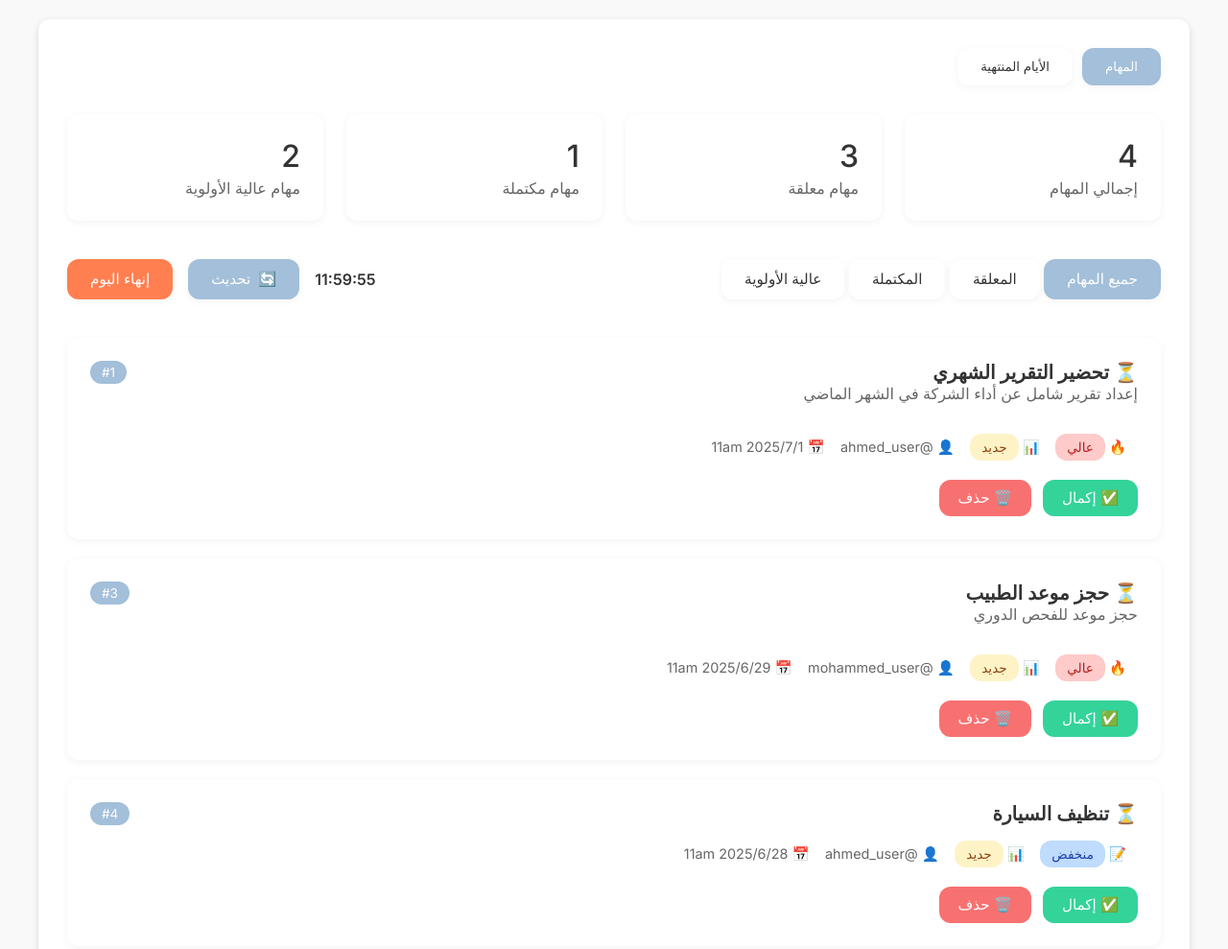
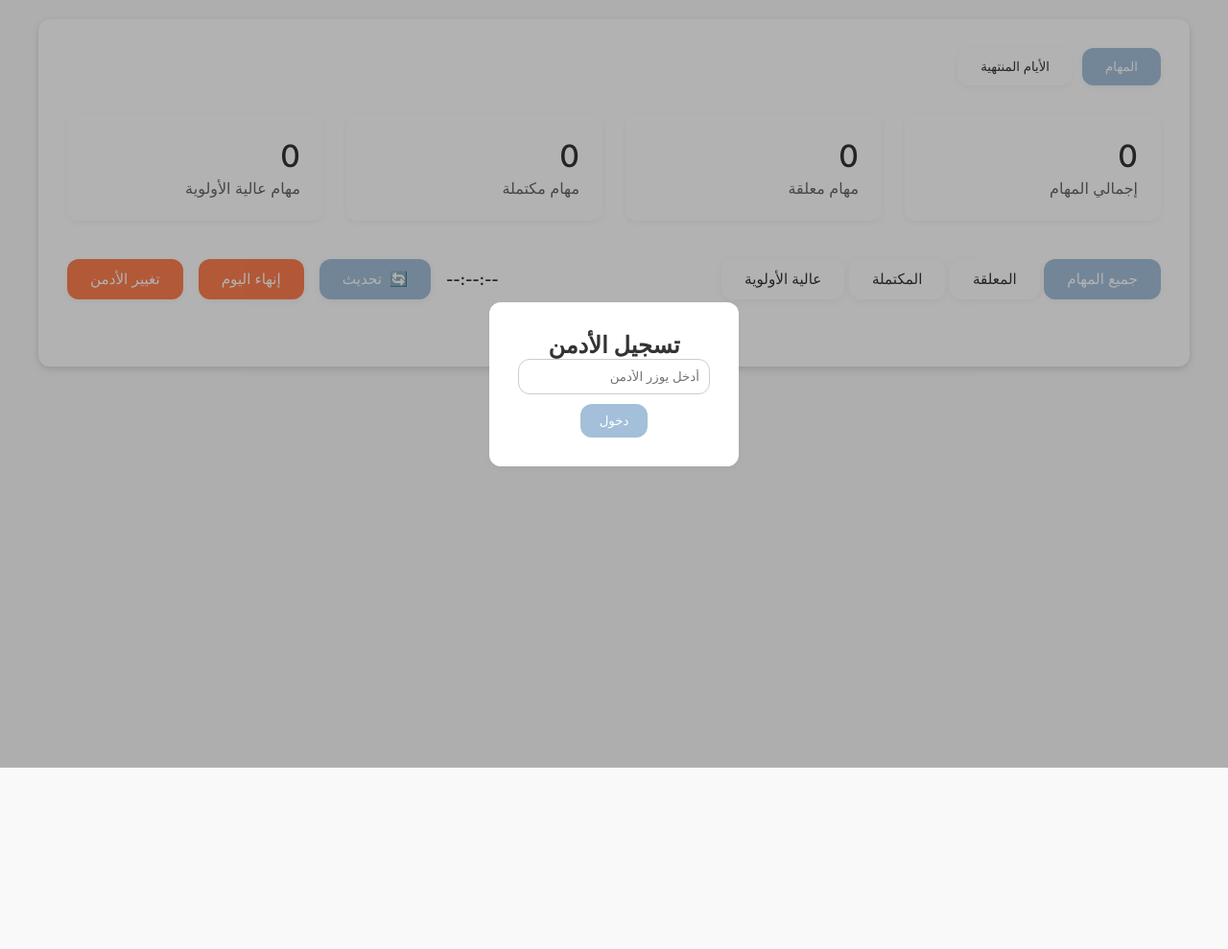
Before and after one commit to FayaIQ/todo, a website: page public/index.html in a window 1280 px wide. Shown: the top 989 px of the page at 96% size. After the commit the page ends 800 px from the top, so only its background shows below. Drawn offline with Linux system fonts and the light colour scheme; no server answers.

Commit message:
Add multi-admin support

```diff
--- a/public/index.html
+++ b/public/index.html
@@ -34,6 +34,44 @@ body {
   color: var(--text-primary);
   min-height: 100vh;
   padding: 20px;
+}
+
+#loginOverlay {
+  position: fixed;
+  top: 0;
+  left: 0;
+  width: 100%;
+  height: 100%;
+  background: rgba(0,0,0,0.3);
+  display: flex;
+  align-items: center;
+  justify-content: center;
+  z-index: 1000;
+}
+
+#loginBox {
+  background: var(--surface-color);
+  padding: 30px;
+  border-radius: var(--border-radius);
+  box-shadow: 0 2px 8px var(--shadow-light);
+  text-align: center;
+}
+
+#loginBox input {
+  padding: 10px;
+  border-radius: var(--border-radius);
+  border: 1px solid #ccc;
+  width: 200px;
+  margin-bottom: 10px;
+}
+
+#loginBox button {
+  padding: 10px 20px;
+  border: none;
+  border-radius: var(--border-radius);
+  background: var(--accent-color);
+  color: #fff;
+  cursor: pointer;
 }
 
 .container {
@@ -351,6 +389,14 @@ body {
 </head>
 
 <body>
+    <div id="loginOverlay" style="display:none;">
+        <div id="loginBox">
+            <h2>تسجيل الأدمن</h2>
+            <input type="text" id="adminInput" placeholder="أدخل يوزر الأدمن">
+            <br>
+            <button id="loginBtn">دخول</button>
+        </div>
+    </div>
     <div class="container">
         <div class="tabs">
             <button id="tasksTabBtn" class="tab-btn active">المهام</button>
@@ -390,6 +436,7 @@ body {
                     تحديث
                 </button>
                 <button class="finish-day-btn" onclick="finishDay()">إنهاء اليوم</button>
+                <button class="finish-day-btn" onclick="showLogin()">تغيير الأدمن</button>
             </div>
 
             <div id="loadingState" class="loading" style="display: none;">
@@ -414,9 +461,11 @@ body {
         let currentFilter = 'all';
         let lastFinished = null;
         let countdownInterval;
+        let adminUsername = localStorage.getItem('adminUsername');
 
         // تحميل المهام من ملف JSON
         async function loadTasks() {
+            if (!adminUsername) return;
             const loadingState = document.getElementById('loadingState');
             const tasksContainer = document.getElementById('tasksContainer');
 
@@ -425,15 +474,15 @@ body {
 
             try {
                 // محاولة قراءة ملف المهام
-                const response = await fetch('tasks.json');
+                const response = await fetch('tasks.json?admin=' + encodeURIComponent(adminUsername));
 
                 if (response.ok) {
                     const data = await response.json();
-                    tasks = (data.tasks || []).map(t => ({ archived: t.archived || false, archivedAt: t.archivedAt || null, ...t }));
+                    tasks = (data.tasks || []).filter(t => t.adminUsername === adminUsername).map(t => ({ archived: t.archived || false, archivedAt: t.archivedAt || null, ...t }));
                     lastFinished = new Date(data.lastFinished || data.lastUpdated).getTime();
                 } else {
                     // إذا لم يوجد الملف، استخدم بيانات تجريبية
-                    tasks = generateSampleTasks();
+                    tasks = generateSampleTasks().filter(t => t.adminUsername === adminUsername);
                     lastFinished = Date.now();
                 }
 
@@ -443,7 +492,7 @@ body {
                 startCountdown();
             } catch (error) {
                 console.log('لم يتم العثور على ملف المهام، سيتم استخدام بيانات تجريبية');
-                tasks = generateSampleTasks();
+                tasks = generateSampleTasks().filter(t => t.adminUsername === adminUsername);
                 lastFinished = Date.now();
                 updateStats();
                 displayTasks();
@@ -468,6 +517,7 @@ body {
                     createdAt: new Date(Date.now() - 86400000).toISOString(),
                     userId: 123456789,
                     username: "ahmed_user",
+                    adminUsername: "admin1",
                     tags: []
                 },
                 {
@@ -482,6 +532,7 @@ body {
                     completedAt: new Date(Date.now() - 86400000).toISOString(),
                     userId: 123456789,
                     username: "sara_user",
+                    adminUsername: "admin1",
                     tags: []
                 },
                 {
@@ -495,6 +546,7 @@ body {
                     createdAt: new Date(Date.now() - 259200000).toISOString(),
                     userId: 987654321,
                     username: "mohammed_user",
+                    adminUsername: "admin2",
                     tags: []
                 },
                 {
@@ -508,6 +560,7 @@ body {
                     createdAt: new Date(Date.now() - 345600000).toISOString(),
                     userId: 123456789,
                     username: "ahmed_user",
+                    adminUsername: "admin1",
                     tags: []
                 },
                 {
@@ -523,6 +576,7 @@ body {
                     completedAt: new Date(Date.now() - 172800000).toISOString(),
                     userId: 987654321,
                     username: "fatima_user",
+                    adminUsername: "admin2",
                     tags: []
                 },
                 {
@@ -538,6 +592,7 @@ body {
                     completedAt: new Date(Date.now() - 345600000).toISOString(),
                     userId: 123456789,
                     username: "ahmed_user",
+                    adminUsername: "admin1",
                     tags: []
                 }
             ];
@@ -885,6 +940,22 @@ async function completeTask(taskId) {
         document.getElementById('tasksTabBtn').addEventListener('click', () => showTab('tasks'));
         document.getElementById('daysTabBtn').addEventListener('click', () => showTab('days'));
 
+        function showLogin() {
+            document.getElementById('adminInput').value = adminUsername || '';
+            document.getElementById('loginOverlay').style.display = 'flex';
+        }
+
+        function handleLogin() {
+            const val = document.getElementById('adminInput').value.replace('@','').trim();
+            if (!val) return;
+            localStorage.setItem('adminUsername', val);
+            adminUsername = val;
+            document.getElementById('loginOverlay').style.display = 'none';
+            loadTasks();
+        }
+
+        document.getElementById('loginBtn').addEventListener('click', handleLogin);
+
         // إضافة الأنماط المتحركة
         const style = document.createElement('style');
         style.textContent = `
@@ -918,7 +989,11 @@ async function completeTask(taskId) {
         // تحميل المهام عند بدء التشغيل
         window.addEventListener('load', () => {
             showTab('tasks');
-            loadTasks();
+            if (!adminUsername) {
+                showLogin();
+            } else {
+                loadTasks();
+            }
         });
     </script>
 </body>
```
Also changed, not shown: server.js (+21 -4 lines).
